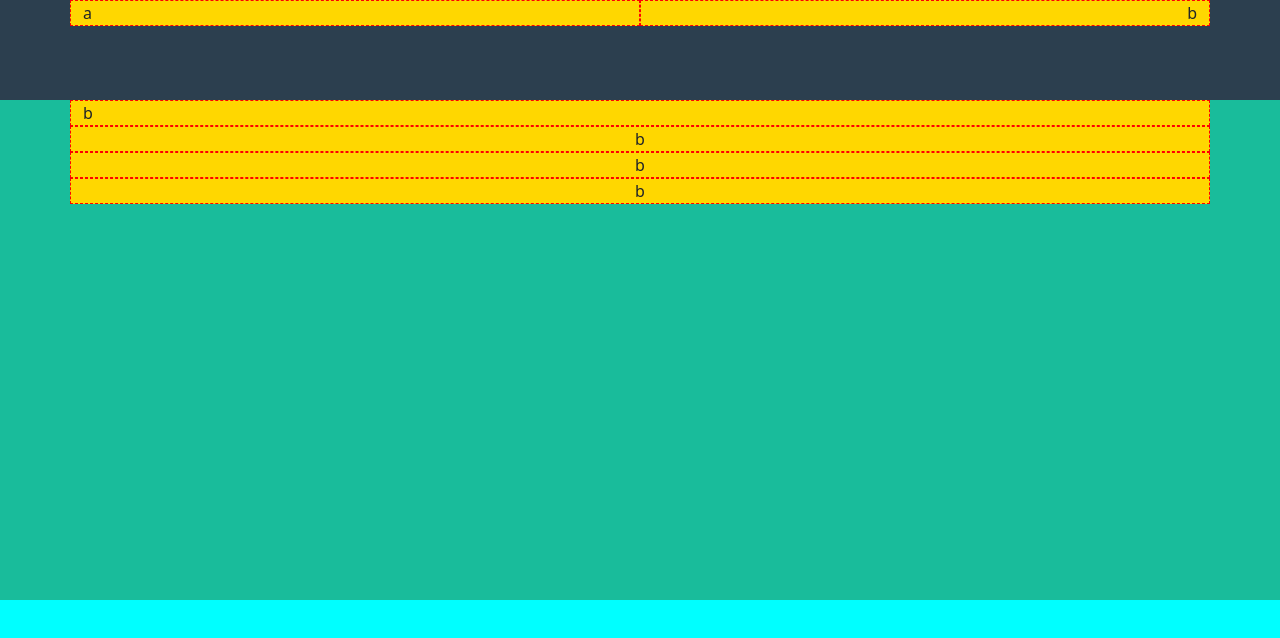
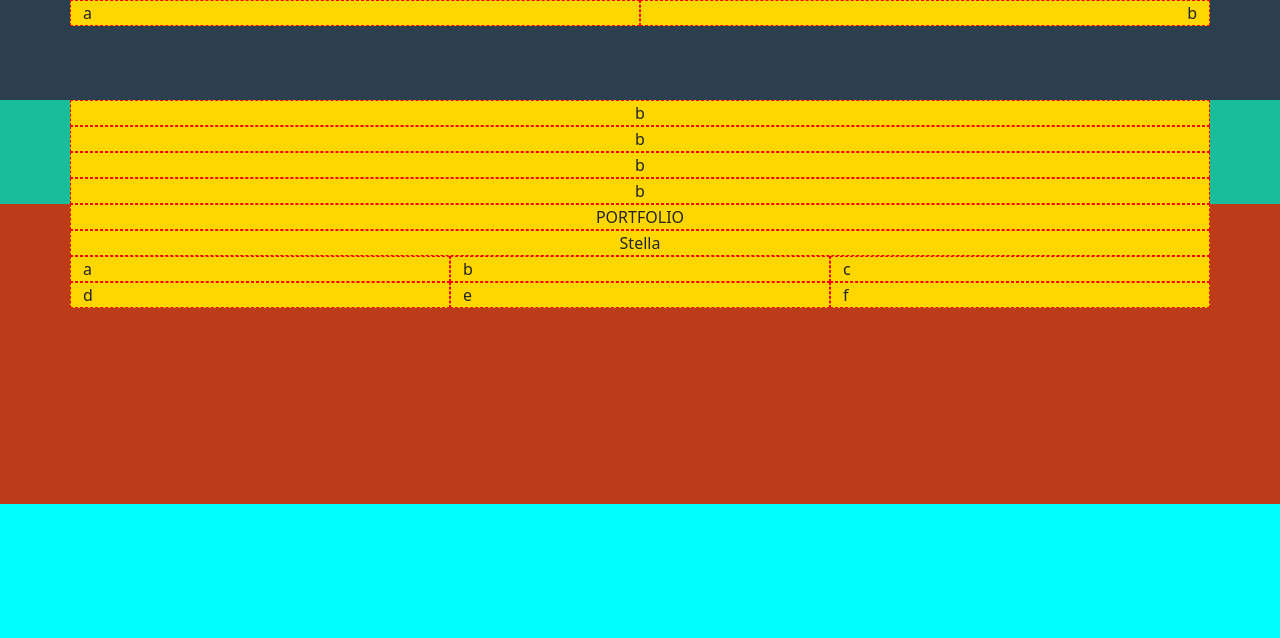
Before and after one commit to DezVibez/html-css-bootstrap-freelancer, a plain HTML site: page index.html in a window 1280 px wide. Drawn offline with nearby package versions, Linux system fonts and the light colour scheme.

Commit message:
sistema per le cards in auto

```diff
--- a/index.html
+++ b/index.html
@@ -29,25 +29,38 @@
 
     </header>
 
-    <main>
+    <div class="jumbo">
         <div class="container container-sm container-md">
 
-            <div class="row">
+            <div class="row ">
 
-                <div class="col-12 ">
+                <div class="col-12 text-center">
+
                     b
 
                 </div>
+
+            </div>
+
+            <div class="row ">
 
                 <div class="col-12 text-center">
                     b
 
                 </div>
 
+            </div>
+
+            <div class="row ">
+
                 <div class="col-12 text-center">
                     b
 
                 </div>
+
+            </div>
+
+            <div class="row ">
 
                 <div class="col-12 text-center">
                     b
@@ -57,6 +70,61 @@
             </div>
 
         </div>
+    </div>
+
+    <main>
+        <div class="container container-sm container-md">
+
+            <div class="row ">
+
+                <div class="col-12 text-center">
+
+                    PORTFOLIO
+
+                </div>
+
+            </div>
+
+            <div class="row ">
+
+                <div class="col-12 text-center">
+                    Stella
+
+                </div>
+
+            </div>
+
+
+
+            <div class="row row-cols-1 row-cols-sm-2 row-cols-md-3">
+
+                <div class="col">
+                    a
+                </div>
+                <div class="col">
+                   b
+                </div>
+
+                <div class="col">
+                    c
+                </div>
+                <div class="col">
+                   d
+                </div>
+
+                <div class="col">
+                    e
+                </div>
+                <div class="col">
+                   f
+                </div>
+
+
+            </div>
+
+
+
+        </div>
     </main>
 
 </body>
--- a/style.css
+++ b/style.css
@@ -7,12 +7,17 @@ body {
 
 header {
     background-color: rgb(44,63,79);
-    height: 100px;
+    min-height: 100px;
+}
+
+.jumbo {
+    background-color: rgb(25,188,155);
+    min-height: 100px;
 }
 
 main {
-    background-color: rgb(25,188,155);
-    height: 500px;
+    background-color: rgb(188, 60, 25);
+    min-height: 300px;
 }
 
 .row {
```
